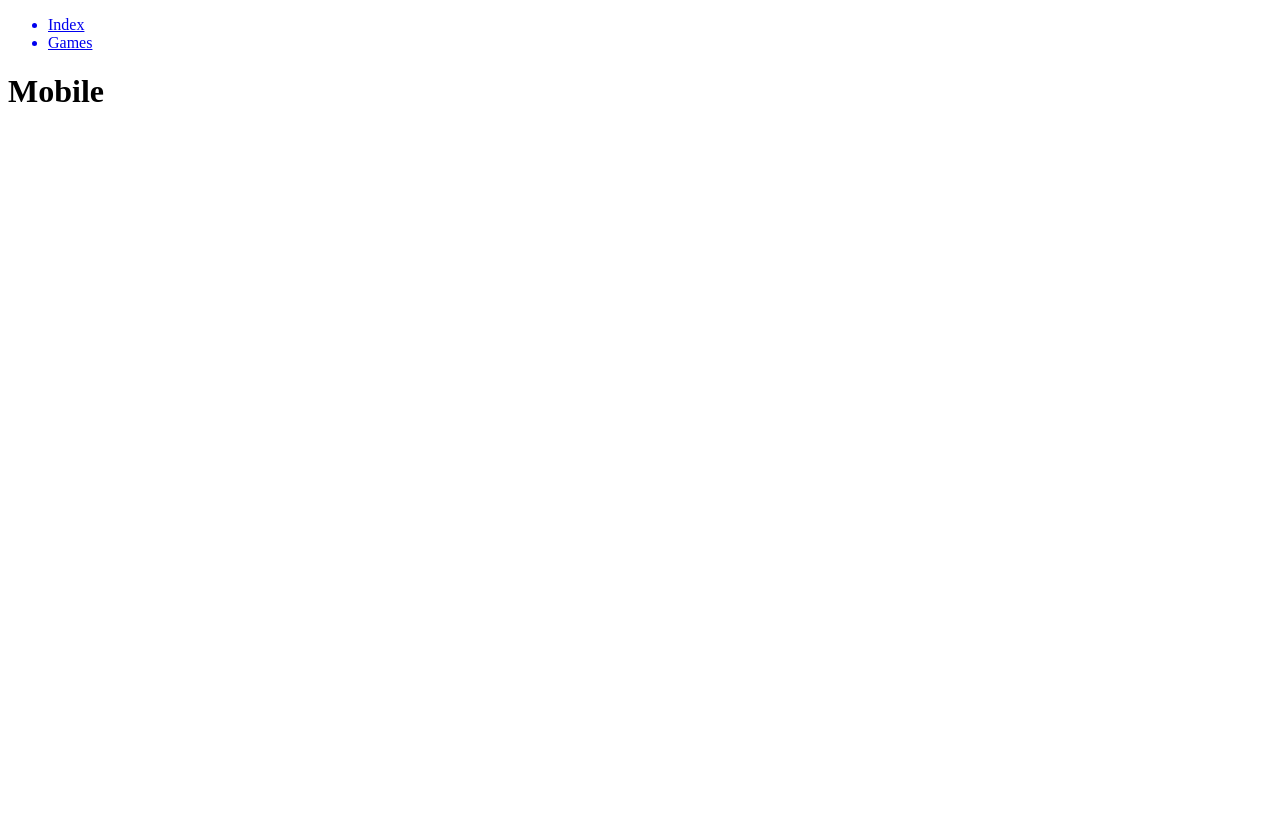
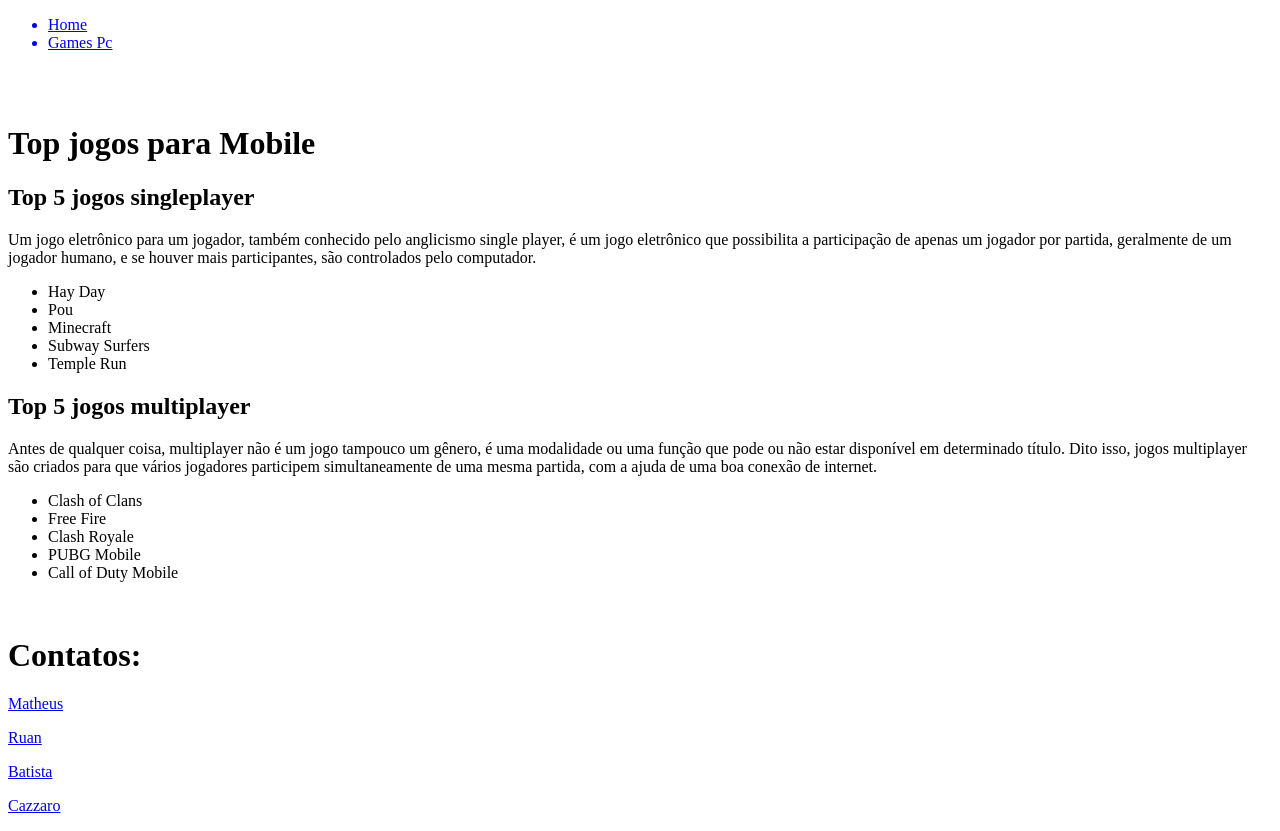
Before and after one commit to Cazzaroo/Aula, a plain HTML site: page mobile.html in a window 1280 px wide. Before the commit the page ends 800 px from the top, so only its background shows below. Drawn offline with Linux system fonts and the light colour scheme.

Commit message:
alterações

```diff
--- a/mobile.html
+++ b/mobile.html
@@ -12,26 +12,52 @@
 
         <nav>
         <ul>
-            <a href="index.html"><li>Index</li></a>
-            <a href="games.html"><li>Games</li></a>
+            <a href="index.html"><li>Home</li></a>
+            <a href="games.html"><li>Games Pc</li></a>
 
         </ul>
         </nav>
 
-        <header></header>
+        <br>
+        <br>
 
-        <h1>Mobile</h1>
+        <header>
+            <h1>Top jogos para Mobile</h1>
+            </header>
 
-        <section></section>
+            <section>
+            <h2>Top 5 jogos singleplayer</h2>
+            <p>Um jogo eletrônico para um jogador, também conhecido pelo anglicismo single player, é um jogo eletrônico que possibilita a participação de apenas um jogador por partida, geralmente de um jogador humano, e se houver mais participantes, são controlados pelo computador.</p>
+            <ul>
+                <li>Hay Day</li>
+                <li>Pou</li>
+                <li>Minecraft</li>
+                <li>Subway Surfers</li>
+                <li>Temple Run</li>
+            </ul>
 
-        <h2></h2>
+            <h2>Top 5 jogos multiplayer</h2>
+            <p>Antes de qualquer coisa, multiplayer não é um jogo tampouco um gênero, é uma modalidade ou uma função que pode ou não estar disponível em determinado título. Dito isso, jogos multiplayer são criados para que vários jogadores participem simultaneamente de uma mesma partida, com a ajuda de uma boa conexão de internet.</p>
+            <ul>
+                <li>Clash of Clans</li>
+                <li>Free Fire</li>
+                <li>Clash Royale</li>
+                <li>PUBG Mobile</li>
+                <li>Call of Duty Mobile</li>
+            </ul>
+            </section>
 
-        <p></p>
+            <br>
 
-        <footer></footer>
 
-        <p></p>
-    </div>
+            <footer>
+                <h1>Contatos:</h1>
+            <a href="https://www.linkedin.com/in/matheus-oliveira-macedo-529037223/"><p>Matheus</p></a>
+            <a href="#"><p>Ruan</p></a>
+            <a href="https://www.linkedin.com/in/felipe-batista-greg%C3%B3rio-769b0823b/"><p>Batista</p></a>
+            <a href="https://www.linkedin.com/in/lucas-cazzaro-558a24267/"><p>Cazzaro</p></a>
+            </footer>
+        </div>
 
 </body>
 </html>
```
Also changed, not shown: games.html (+33 -11 lines), index.html (+27 -11 lines).
